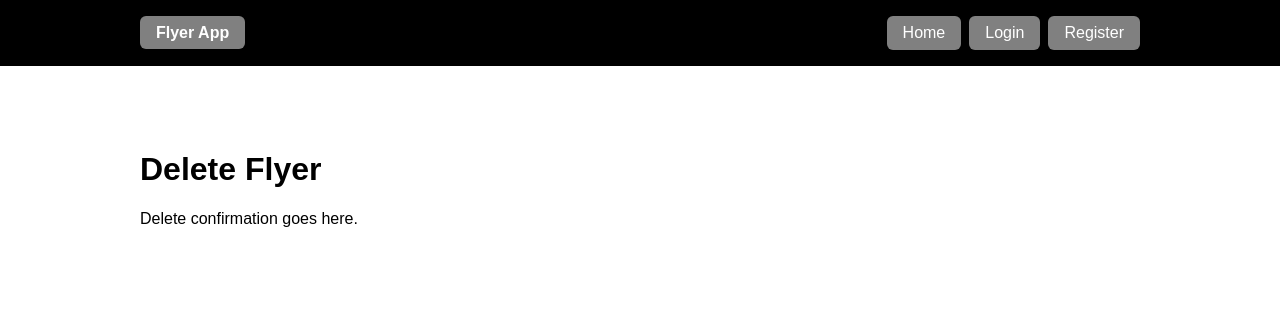
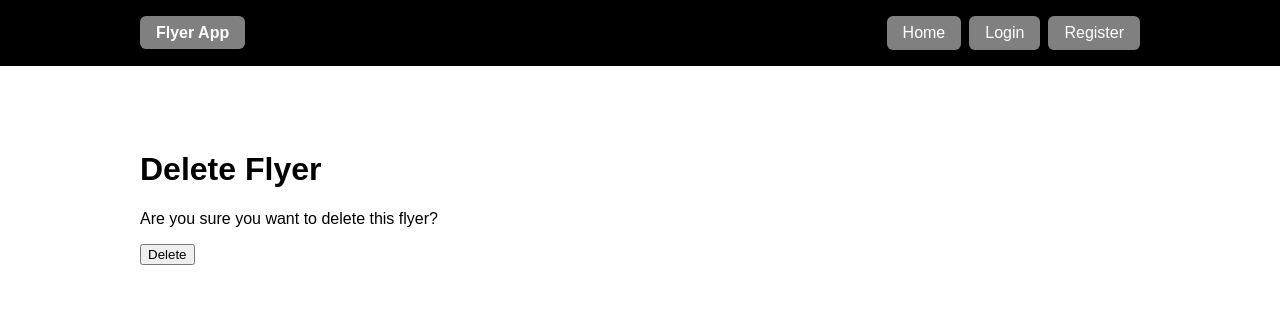
Before and after one commit to Sahtorin/Team-2-Final, a Django app: template templates/flyer_app/flyer_confirm_delete.html in a window 1280 px wide. Shown: the top 326 px of the page. Run offline with Django 5.2, Linux system fonts and the light colour scheme; the template is opened without the code that fills it, so the values that code supplies are empty.

Commit message:
Add functional delete page

```diff
--- a/templates/flyer_app/flyer_confirm_delete.html
+++ b/templates/flyer_app/flyer_confirm_delete.html
@@ -4,5 +4,10 @@
 
 {% block content %}
 <h1>Delete Flyer</h1>
-<p>Delete confirmation goes here.</p>
+<p>Are you sure you want to delete this flyer?</p>
+
+<form method="post">
+    {% csrf_token %}
+    <button type="submit">Delete</button>
+</form>
 {% endblock %}
```
Also changed, not shown: flyer_app/views.py (+9 -6 lines).
